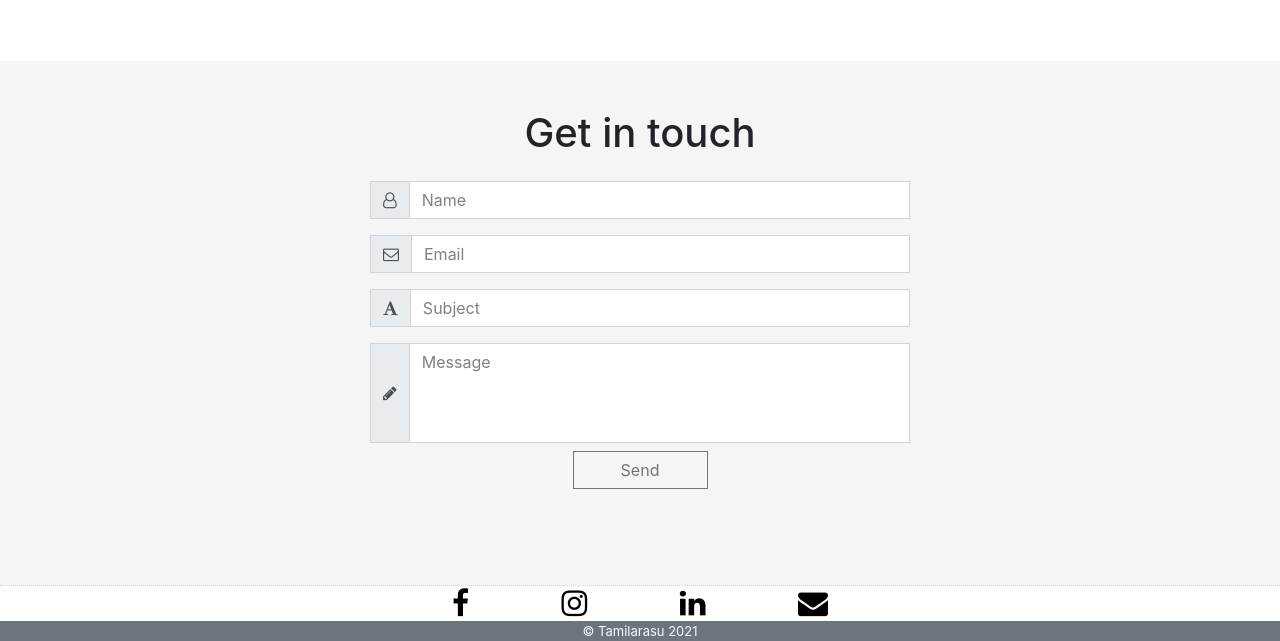
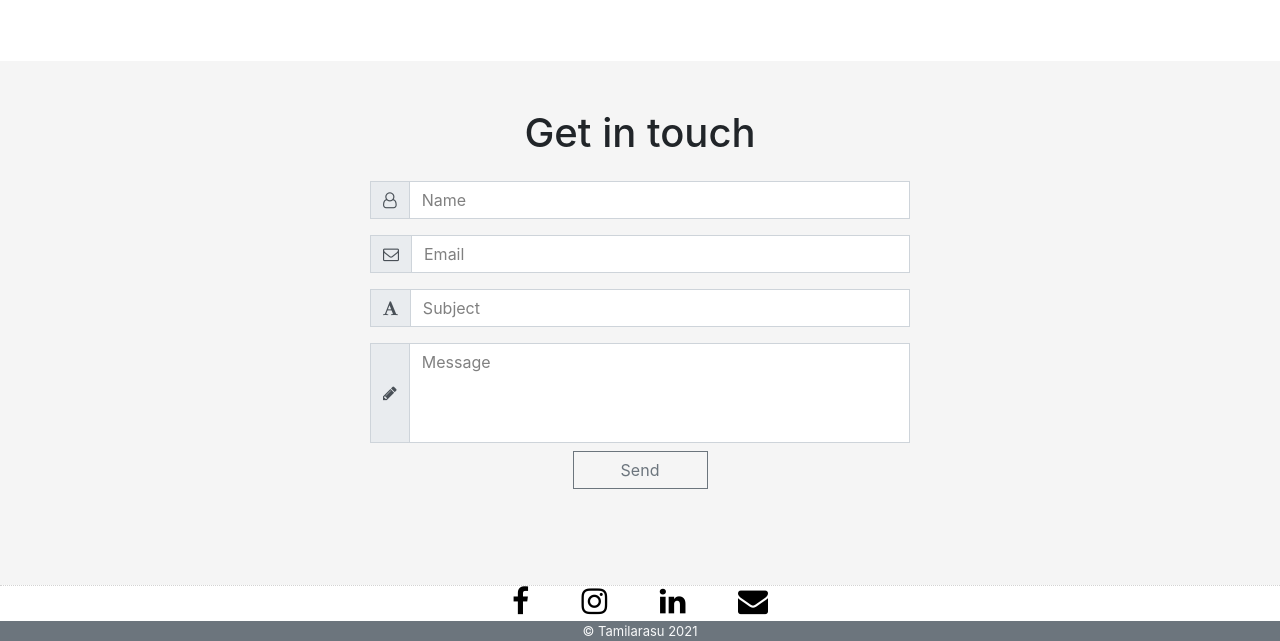
Before and after one commit to tamilarasu-arunachalam/portfolio, a plain HTML site: page index.html in a window 1280 px wide. Shown: the part 3662-4303 px from the top of the page. Drawn offline with nearby package versions, Linux system fonts and the light colour scheme.

Commit message:
2nd commit on 2-12-2021

```diff
--- a/css/style.css
+++ b/css/style.css
@@ -194,31 +194,15 @@ body {
 }
 .sticky #fb i{
   color: black;
-  margin-top:2px;
-  margin-bottom:2px;
-  margin-right:20px;
-  margin-left:20px;
 }
 .sticky #ig i{
   color: black;
-  margin-top:2px;
-  margin-bottom:2px;
-  margin-right:20px;
-  margin-left:20px;
 }
 .sticky #li i{
   color: black;
-  margin-top:2px;
-  margin-bottom:2px;
-  margin-right:20px;
-  margin-left:20px;
 }
 .sticky #em i {
   color: black;
-  margin-top:2px;
-  margin-bottom:2px;
-  margin-right:20px;
-  margin-left:20px;
 }
 .sticky #fb:hover i {
   color: #0674e7;
--- a/index.html
+++ b/index.html
@@ -434,8 +434,9 @@
     </main>
     <div class="container-fluid">
         <div class="row">
+          <div class="sticky">
             <div class="col-12 px-0">
-                <div class="sticky">
+
                     <a href="https://www.facebook.com/Tamilarasu21" target="_blank"
                         class="px-4 text-decoration-none text-secondary" id="fb">
                         <i class="fa fa-facebook"></i>
```
